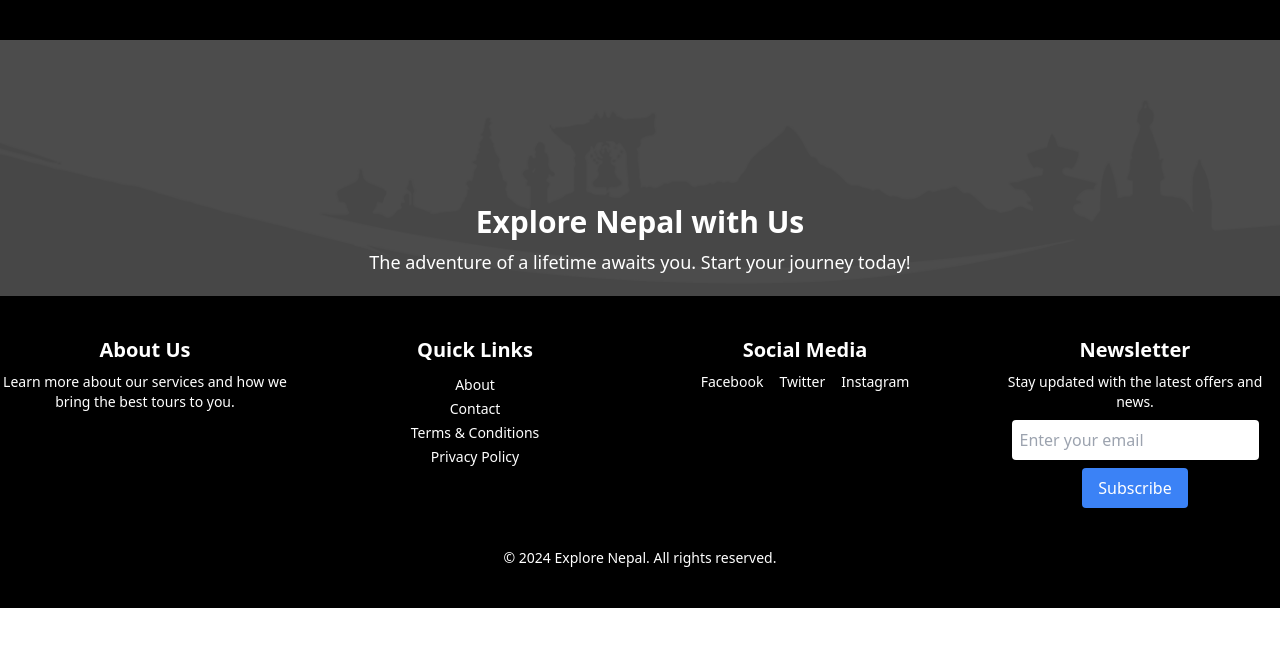
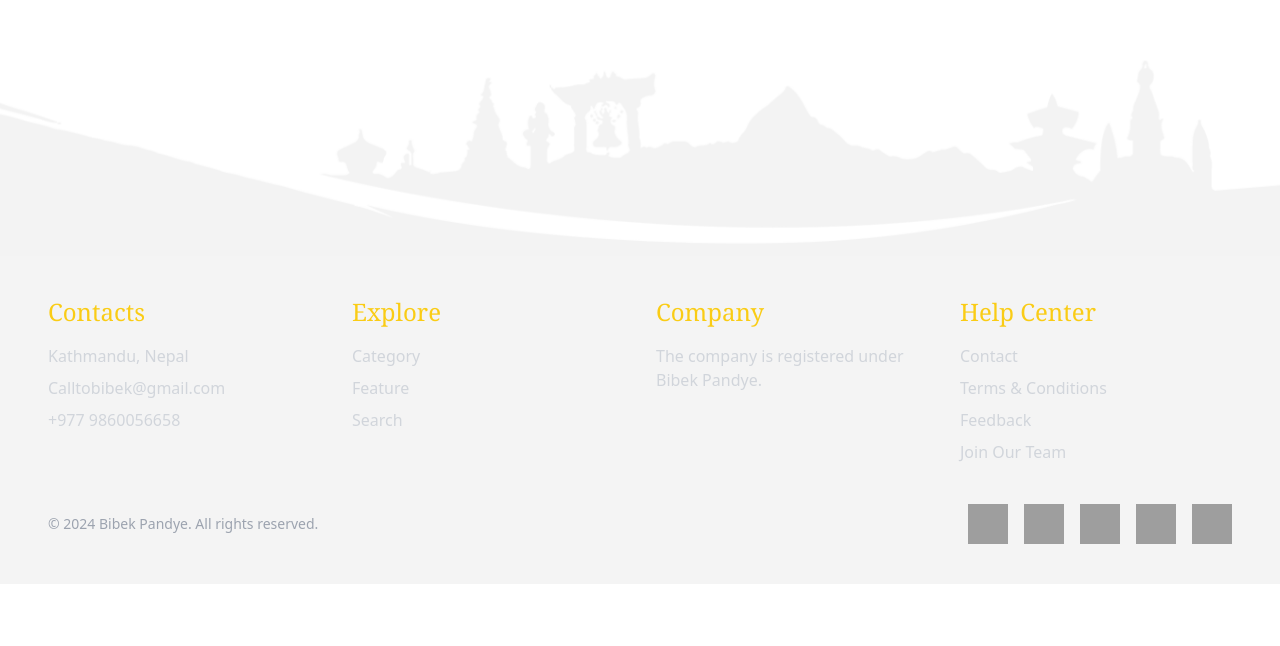
Before and after one commit to bibekcraft/Tour-Nepal, a React (Vite) app in the folder frontend/carrental/: page /footer in a window 1280 px wide. Shown: the top 646 px of the page. Built offline with nearby package versions, Linux system fonts and the light colour scheme; grey boxes are pictures that could not be loaded.

Commit message:
footer section wrapped up

```diff
--- a/frontend/carrental/src/component/blog/Bloginput.jsx
+++ b/frontend/carrental/src/component/blog/Bloginput.jsx
@@ -22,7 +22,6 @@ const Bloginput = () => {
       </div>
       <div className="grid gap-12 md:grid-cols-3">
 
-        {/* Blog Post 1 */}
         <div className="overflow-hidden bg-white rounded-lg shadow-lg">
           <img
             className="object-cover w-full h-64"
--- a/frontend/carrental/src/component/firstpage/Footer.jsx
+++ b/frontend/carrental/src/component/firstpage/Footer.jsx
@@ -1,49 +1,84 @@
 import np from '../../assets/np.png';
+import arrow from '../../assets/arrow.png';
 
 function Footer() {
   return (
-    <div className="py-10 text-white bg-black">
+    <>
       <div className="relative w-full h-64">
-        <img src={np} alt="Nepal" className="object-cover w-full h-full opacity-60" />
-        <div className="absolute inset-0 bg-black opacity-50"></div>
-        <div className="absolute bottom-0 pb-5 text-center transform -translate-x-1/2 left-1/2">
-          <h2 className="text-3xl font-bold text-white">Explore Nepal with Us</h2>
-          <p className="mt-2 text-lg">The adventure of a lifetime awaits you. Start your journey today!</p>
+        <img
+          src={np}
+          alt="Nepal"
+          className="object-cover w-full h-full opacity-70"
+        />
+        <footer className="py-10 bg-gradient-to-t bg-lightGray">
+          <div className="container px-6 mx-auto md:px-12">
+            <div className="grid grid-cols-1 gap-8 text-left md:grid-cols-2 lg:grid-cols-4">
+              {/* Contacts Section */}
+              <div>
+                <h2 className="mb-4 font-serif text-2xl text-yellow-400">Contacts</h2>
+                <ul className="space-y-2 text-gray-300">
+                  <li className="transition duration-200 hover:text-yellow-300">Kathmandu, Nepal</li>
+                  <li className="transition duration-200 hover:text-yellow-300">Calltobibek@gmail.com</li>
+                  <li className="transition duration-200 hover:text-yellow-300">+977 9860056658</li>
+                </ul>
+              </div>
+
+              {/* Explore Section */}
+              <div>
+                <h2 className="mb-4 font-serif text-2xl text-yellow-400">Explore</h2>
+                <ul className="space-y-2 text-gray-300">
+                  <li className="transition duration-200 hover:text-yellow-300">Category</li>
+                  <li className="transition duration-200 hover:text-yellow-300">Feature</li>
+                  <li className="transition duration-200 hover:text-yellow-300">Search</li>
+                </ul>
+              </div>
+
+              {/* Company Section */}
+              <div>
+                <h2 className="mb-4 font-serif text-2xl text-yellow-400">Company</h2>
+                <p className="text-gray-300 transition duration-200 hover:text-yellow-300">
+                  The company is registered under Bibek Pandye.
+                </p>
+              </div>
+
+              {/* Help Center Section */}
+              <div>
+                <h2 className="mb-4 font-serif text-2xl text-yellow-400">Help Center</h2>
+                <ul className="space-y-2 text-gray-300">
+                  <li className="transition duration-200 hover:text-yellow-300">Contact</li>
+                  <li className="transition duration-200 hover:text-yellow-300">Terms & Conditions</li>
+                  <li className="hover:text-yellow-300 transition duration=200">Feedback</li>
+                  <li className="hover:text-yellow-300 transition duration=200">Join Our Team</li>
+                </ul>
               </div>
             </div>
-      <div className="container grid grid-cols-1 gap-10 mx-auto mt-10 text-center md:grid-cols-4">
-        <div>
-          <h3 className="text-xl font-semibold">About Us</h3>
-          <p className="mt-2 text-sm">Learn more about our services and how we bring the best tours to you.</p>
+
+            <div className="flex flex-col items-center mt-10 md:flex-row md:justify-between">
+              {/* Left Section */}
+              <div className="text-center md:text-left">
+                <p className="text-sm text-gray-400">
+                  &copy; {new Date().getFullYear()} Bibek Pandye. All rights reserved.
+                </p>
               </div>
-        <div>
-          <h3 className="text-xl font-semibold">Quick Links</h3>
-          <ul className="mt-2">
-            <li><a href="/about" className="text-sm hover:text-blue-400">About</a></li>
-            <li><a href="/contact" className="text-sm hover:text-blue-400">Contact</a></li>
-            <li><a href="/terms" className="text-sm hover:text-blue-400">Terms & Conditions</a></li>
-            <li><a href="/privacy" className="text-sm hover:text-blue-400">Privacy Policy</a></li>
-          </ul>
-        </div>
-        <div>
-          <h3 className="text-xl font-semibold">Social Media</h3>
-          <div className="flex justify-center gap-4 mt-2">
-            <a href="https://facebook.com" className="text-sm hover:text-blue-400">Facebook</a>
-            <a href="https://twitter.com" className="text-sm hover:text-blue-400">Twitter</a>
-            <a href="https://instagram.com" className="text-sm hover:text-blue-400">Instagram</a>
+
+              {/* Right Section with Arrows */}
+              <div className="flex mt-4 space-x-4 md:mt-0">
+                {Array(5)
+                  .fill(null)
+                  .map((_, index) => (
+                    <img
+                      key={index}
+                      src={arrow}
+                      alt={`Arrow ${index + 1}`}
+                      className="w-10 h-10 transition duration=200 ease-in-out transform hover:scale-[1.3] hover:rotate-[15deg]"
+                    />
+                  ))}
               </div>
             </div>
-        <div>
-          <h3 className="text-xl font-semibold">Newsletter</h3>
-          <p className="mt-2 text-sm">Stay updated with the latest offers and news.</p>
-          <input type="email" placeholder="Enter your email" className="p-2 mt-2 text-black rounded" />
-          <button className="px-4 py-2 mt-2 text-white bg-blue-500 rounded">Subscribe</button>
           </div>
+        </footer>
       </div>
-      <div className="mt-10 text-center">
-        <p className="text-sm">© 2024 Explore Nepal. All rights reserved.</p>
-      </div>
-    </div>
+    </>
   );
 }
 
--- a/frontend/carrental/src/component/routing/Home.jsx
+++ b/frontend/carrental/src/component/routing/Home.jsx
@@ -3,6 +3,7 @@ import TopBar from "../firstpage/TopBar"
 import Design from "../firstpage/desing"
 import Features from "../firstpage/Feature"
 import MapofNepal from "../firstpage/MapofNepal"
+import Footer from '../firstpage/Footer'
 // import NepalTitle from "../firstpage/NepalTitle"
 // import Footer from "../firstpage/Footer"
 function Home() {
@@ -12,6 +13,7 @@ function Home() {
         <Design />
         <Features />
         <MapofNepal />
+        <Footer />
         {/* <NepalTitle /> */}
         {/* <Place /> */}
         {/* <Footer /> */}
--- a/frontend/carrental/tailwind.config.js
+++ b/frontend/carrental/tailwind.config.js
@@ -7,6 +7,9 @@ export default {
 
   theme: {
     extend: {
+      colors:{
+        lightGray: '#F4F4F4',
+      },
       keyframes: {
         fadeIn: {
           '0%': { opacity: '0' },
```
Lines whose indentation alone changed are shown as unchanged.
